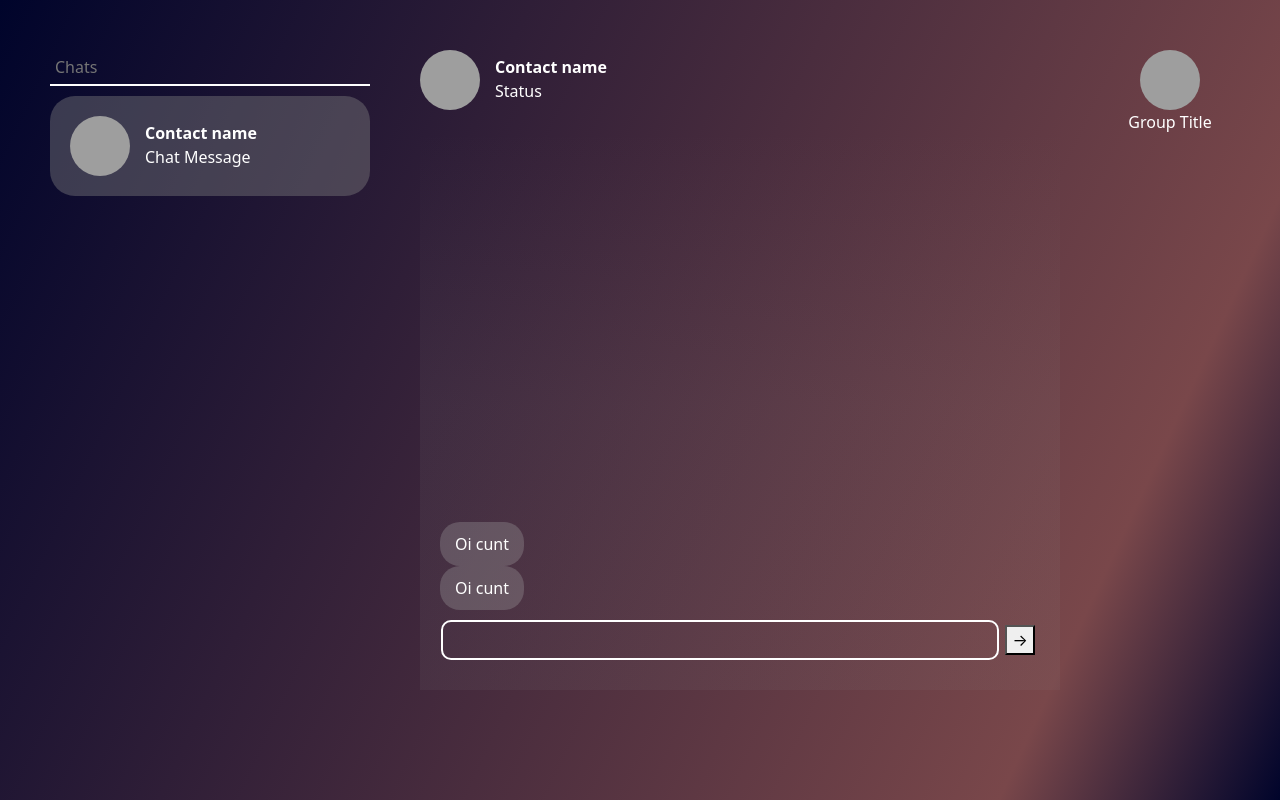
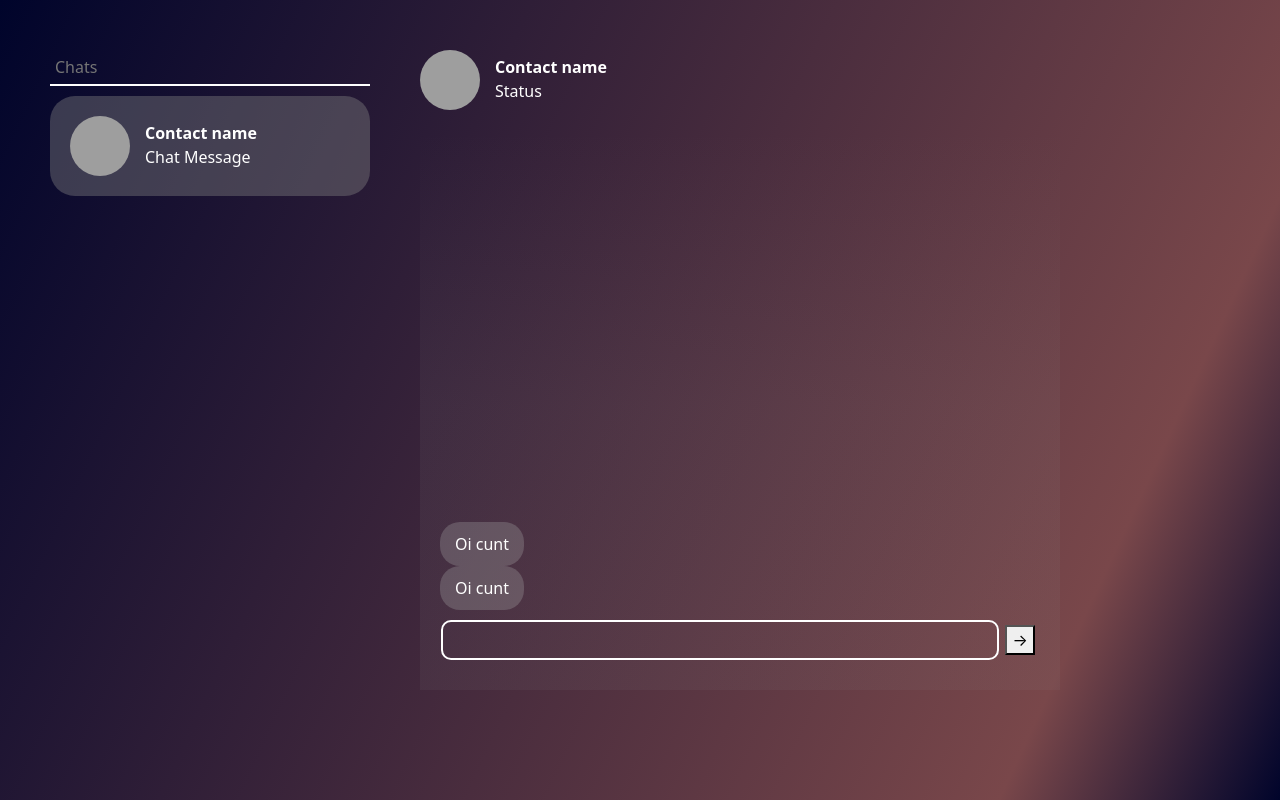
Before and after one commit to ArthurAndradee/Chat-App, a React (Create React App) app: page / in a window 1280 px wide. Both pictures are taken after typing "Sample" into the empty fields and a click on the button "Entrar". Built offline with nearby package versions, Linux system fonts and the light colour scheme; grey boxes are pictures that could not be loaded.

Commit message:
Fix: Removed unecessary useffect

```diff
--- a/src/Pages/ChatsPage/ChatsPage.tsx
+++ b/src/Pages/ChatsPage/ChatsPage.tsx
@@ -13,10 +13,6 @@ interface MessageProps {
 
 function ChatsPage({ messages, currentUserId }: MessageProps) {
   const [showAboutContainer, setShowAboutContainer] = useState(false);
-
-  useEffect(() => {
-    setShowAboutContainer(true);
-  }, []);
 
   return (
     <div className="sections-container">
```
